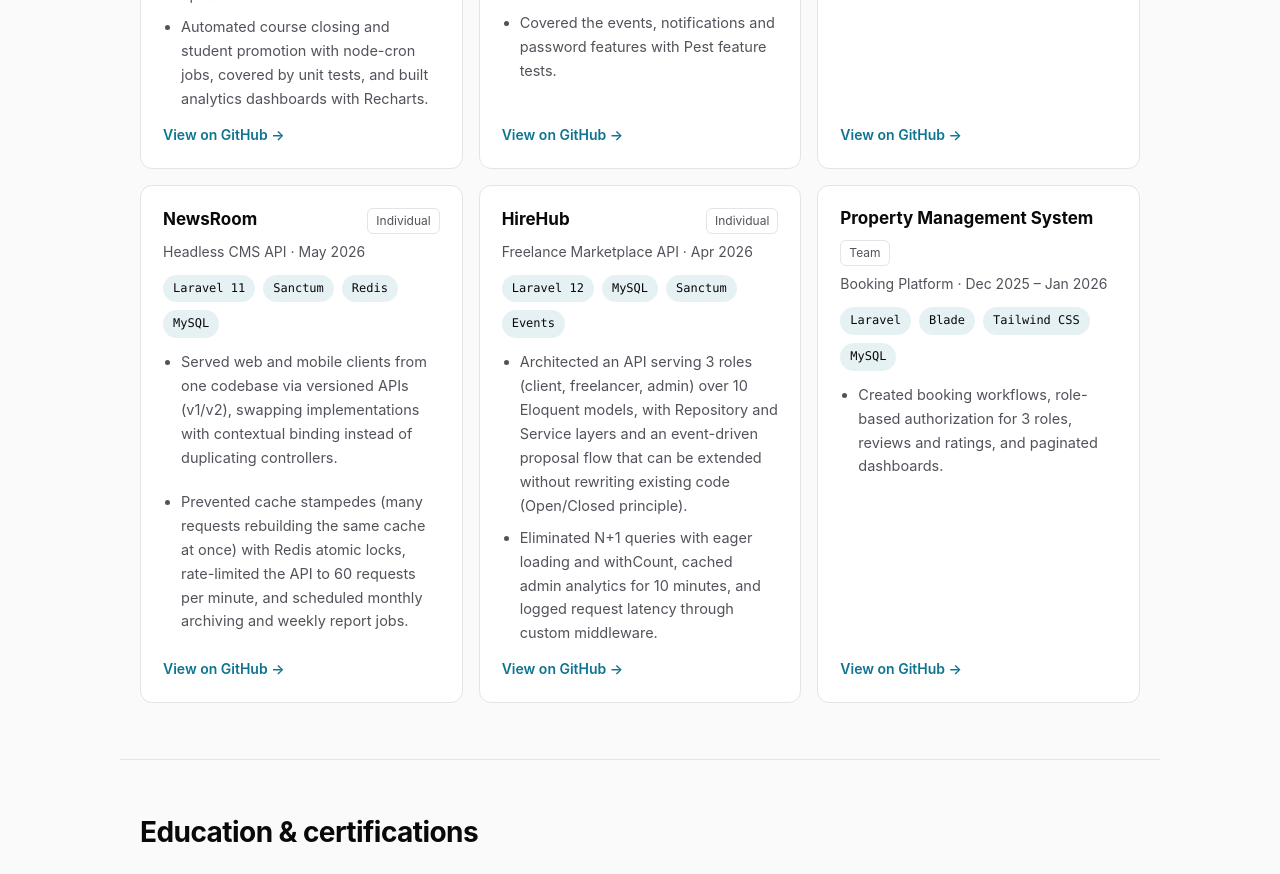
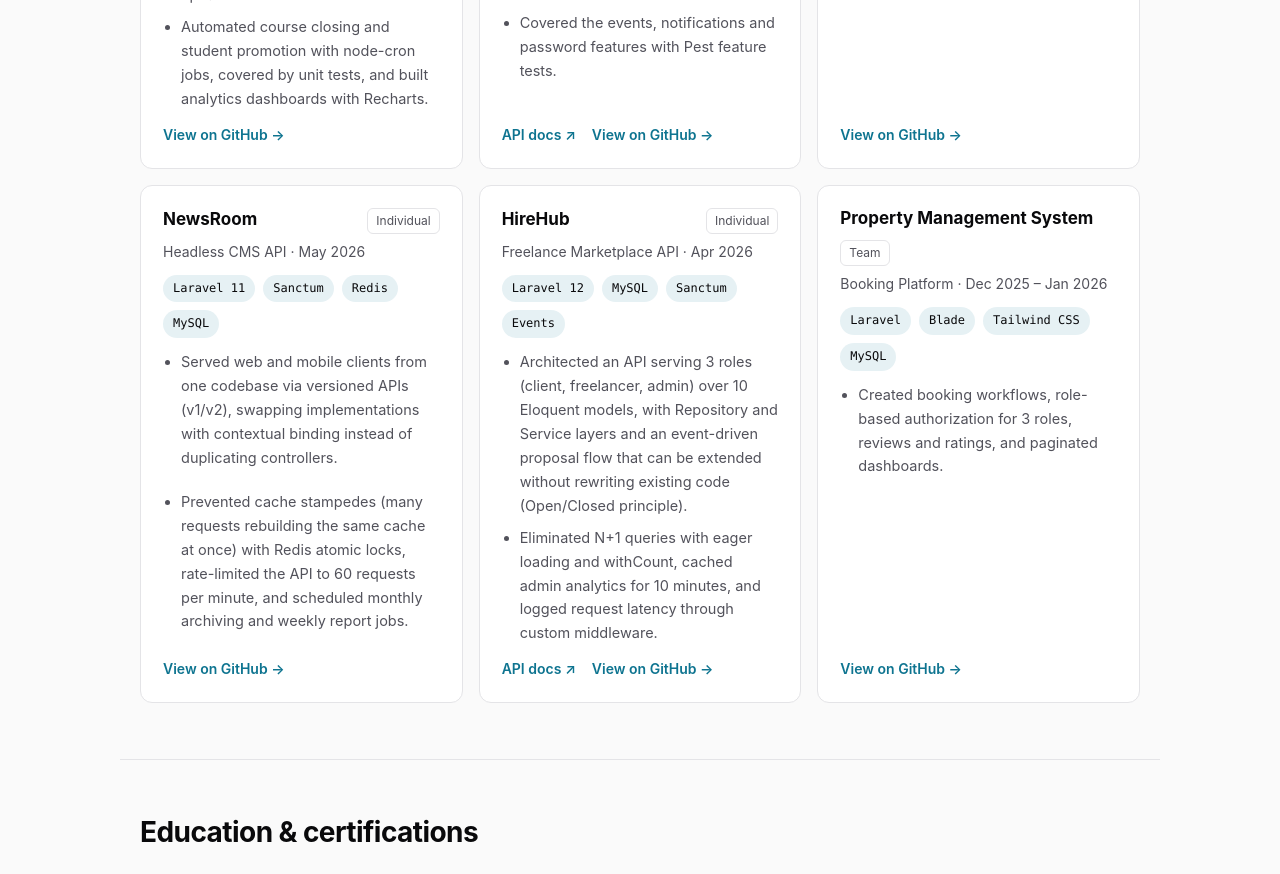
Before and after one commit to hasan123dayoub-del/portfolio, a React (Vite) app: page / in a window 1280 px wide. Shown: the part 2840-3714 px from the top of the page. Built offline with nearby package versions, Linux system fonts and the light colour scheme.

Commit message:
Add API docs links to project cards

```diff
--- a/cv/cv.html
+++ b/cv/cv.html
@@ -67,7 +67,7 @@
     </div>
     <div class="item">
       <div class="row"><h3><b>Alumni Network | REST API</b> (Team)</h3><span class="date">Jul – Aug 2026</span></div>
-      <div class="tech">Laravel, Sanctum, Pusher, Redis, Pest | github.com/hasan123dayoub-del/Alumni-Network</div>
+      <div class="tech">Laravel, Sanctum, Pusher, Redis, Pest | github.com/hasan123dayoub-del/Alumni-Network | API docs: nity0i8ngr.apidog.io</div>
       <ul><li>Built the university events module (CRUD, registration, attendance, reminders), notifications management (endpoints, queued jobs, real-time Pusher delivery) and password reset/change.</li><li>Covered the events, notifications and password features with Pest feature tests.</li></ul>
     </div>
     <div class="item">
--- a/scripts/build-cv.mjs
+++ b/scripts/build-cv.mjs
@@ -84,7 +84,7 @@ const html = `<!doctype html>
       .map(
         (p) => `<div class="item">
       <div class="row"><h3><b>${esc(p.name)} | ${esc(p.subtitle)}</b> (${esc(p.kind)})</h3><span class="date">${esc(p.date)}</span></div>
-      <div class="tech">${esc(p.tech.join(', '))} | ${esc(bare(p.repo))}</div>
+      <div class="tech">${esc(p.tech.join(', '))} | ${esc(bare(p.repo))}${p.live ? ` | Live: ${esc(bare(p.live))}` : ''}${p.docs && !p.docs.includes('github.com') ? ` | API docs: ${esc(bare(p.docs))}` : ''}</div>
       ${lines(p.points)}
     </div>`,
       )
--- a/src/App.css
+++ b/src/App.css
@@ -657,3 +657,9 @@
   background: var(--accent-bg);
   font-size: 14px;
 }
+
+.project-links {
+  display: flex;
+  flex-wrap: wrap;
+  gap: 8px 16px;
+}
--- a/src/App.tsx
+++ b/src/App.tsx
@@ -284,9 +284,21 @@ function App() {
                     <li key={pt}>{pt}</li>
                   ))}
                 </ul>
-                <a className="link" href={p.repo} target="_blank" rel="noreferrer">
-                  View on GitHub →
-                </a>
+                <div className="project-links">
+                  {p.live && (
+                    <a className="link" href={p.live} target="_blank" rel="noreferrer">
+                      Live demo ↗
+                    </a>
+                  )}
+                  {p.docs && (
+                    <a className="link" href={p.docs} target="_blank" rel="noreferrer">
+                      API docs ↗
+                    </a>
+                  )}
+                  <a className="link" href={p.repo} target="_blank" rel="noreferrer">
+                    View on GitHub →
+                  </a>
+                </div>
               </article>
             ))}
           </div>
--- a/src/data.ts
+++ b/src/data.ts
@@ -80,6 +80,8 @@ export interface Project {
   tech: string[];
   points: string[];
   repo: string;
+  live?: string;
+  docs?: string;
 }
 
 export const projects: Project[] = [
@@ -106,6 +108,7 @@ export const projects: Project[] = [
       'Covered the events, notifications and password features with Pest feature tests.',
     ],
     repo: 'https://github.com/hasan123dayoub-del/Alumni-Network',
+    docs: 'https://nity0i8ngr.apidog.io',
   },
   {
     name: 'LazyRoom',
@@ -141,6 +144,7 @@ export const projects: Project[] = [
       'Eliminated N+1 queries with eager loading and withCount, cached admin analytics for 10 minutes, and logged request latency through custom middleware.',
     ],
     repo: 'https://github.com/hasan123dayoub-del/HireHub',
+    docs: 'https://github.com/hasan123dayoub-del/HireHub/blob/main/docs/HireHub.postman_collection.json',
   },
   {
     name: 'Property Management System',
```
Also changed, not shown: 1 other file (tests, documents, lock files or other folders).
